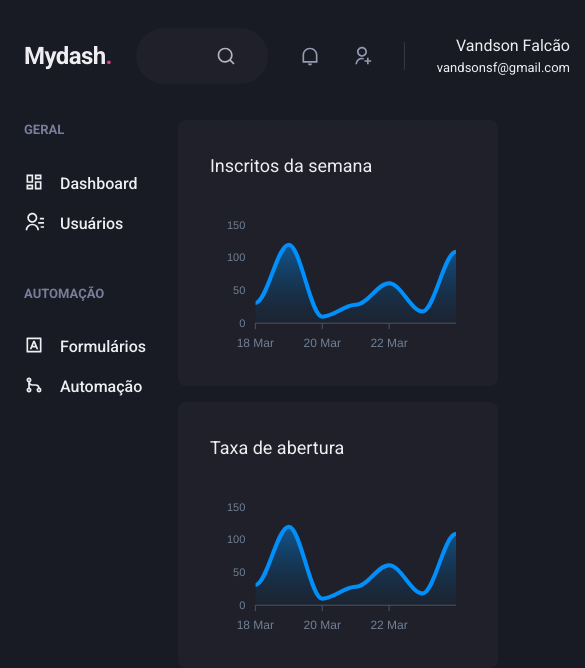
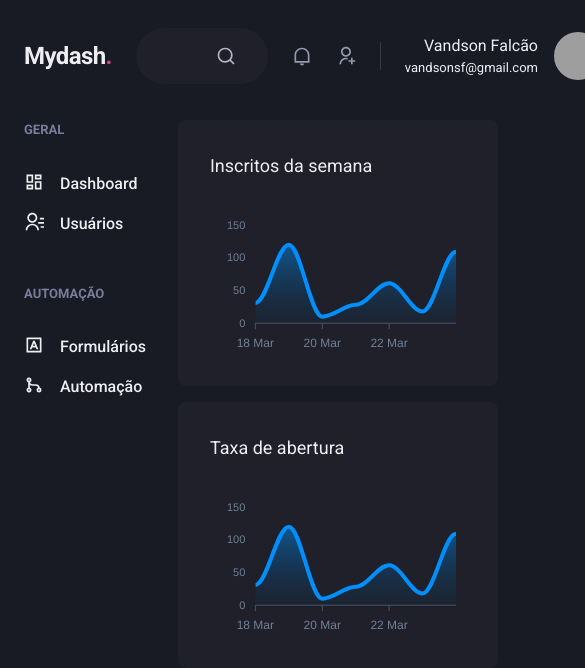
Before and after one commit to vandsonfalcao/MyDash, a Next.js app: page /dashboard in a window 390 px wide. Shown: the top 668 px of the page, 585 px wide, since content can reach past the window. Built offline with nearby package versions, Linux system fonts and the light colour scheme; grey boxes are pictures that could not be loaded.

Commit message:
responsivity NotificationsNav

```diff
--- a/src/components/Header/NotificationNav.tsx
+++ b/src/components/Header/NotificationNav.tsx
@@ -4,9 +4,9 @@ import { RiNotificationLine, RiUserAddLine } from "react-icons/ri";
 export default function NotificationsNav() {
 	return (
 		<HStack
-			spacing="8"
-			mx="8"
-			pr="8"
+			spacing={["6","8"]}
+			mx={["6","8"]}
+			pr={["6","8"]}
 			py="1"
 			color="gray.300"
 			borderRightWidth={1}
```
